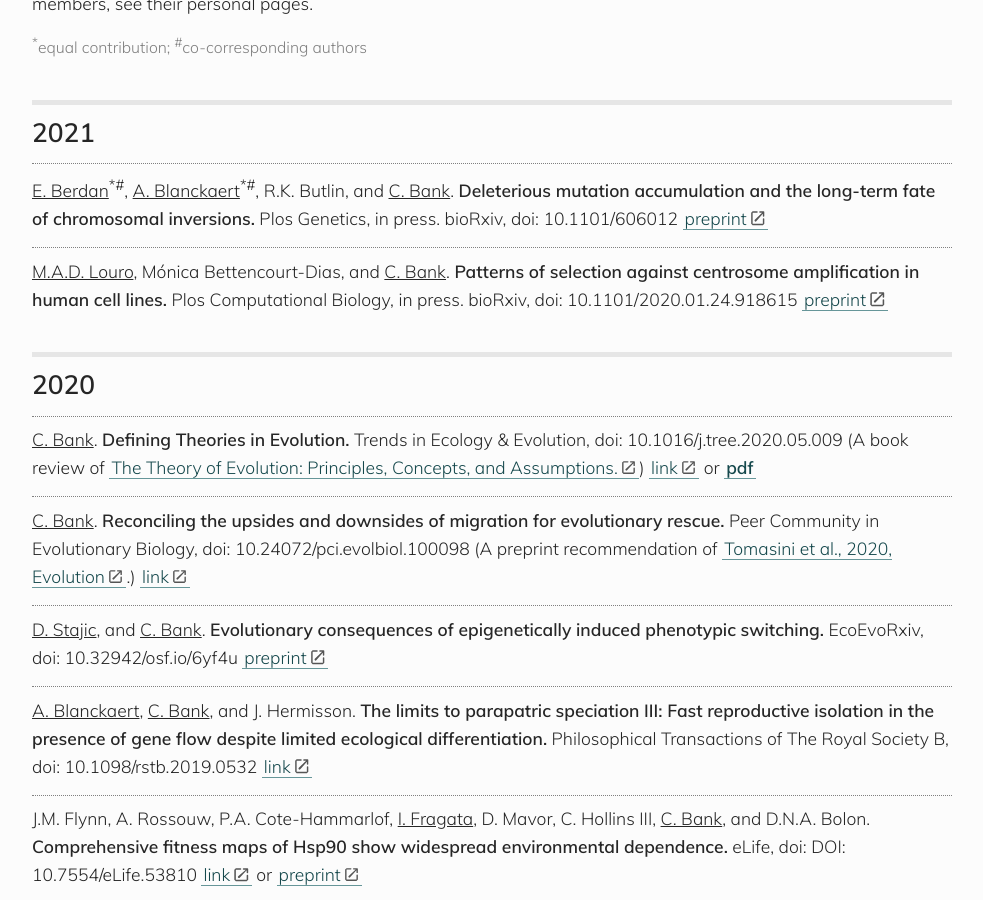
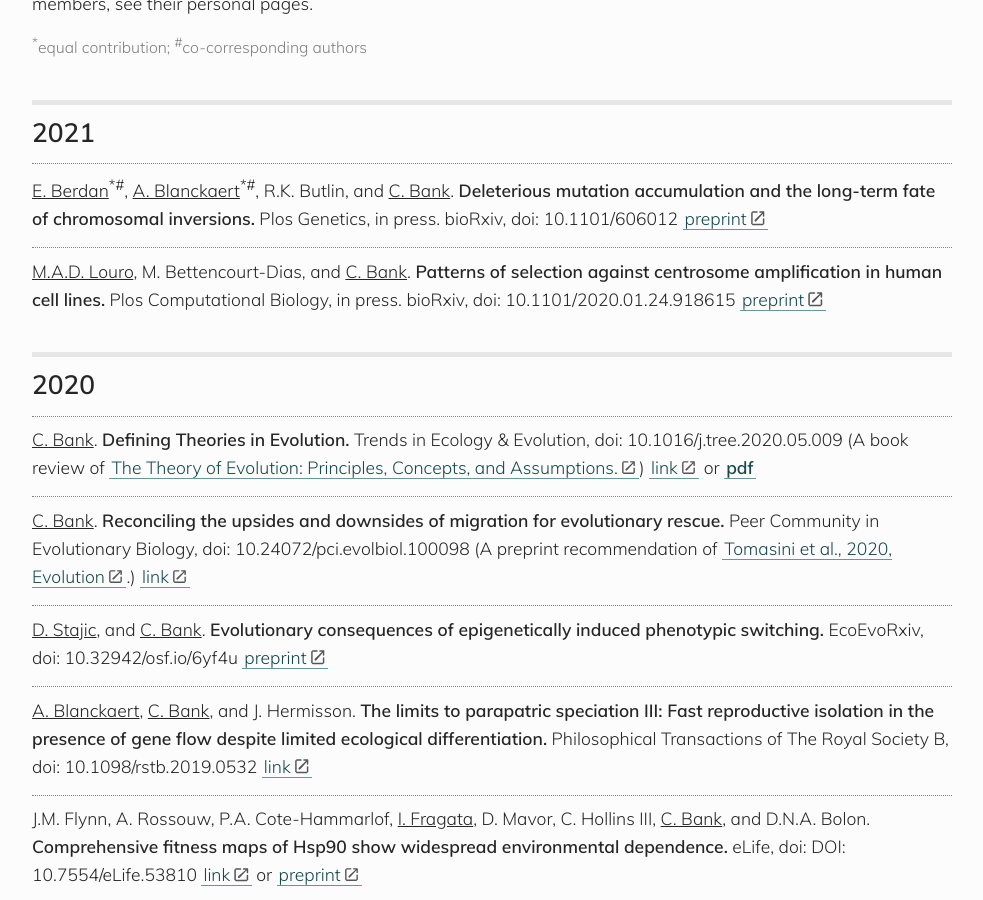
Before and after one commit to banklab/banklab.github.io, a Jekyll site: the page built from publications.md, in a window 1280 px wide and 900 px high, scrolled down 503 px. Shown: the whole window, without its empty margins (148-1131 px from the left). Built offline with Jekyll 4.4.1, drawn with Linux system fonts in a browser that asks for light colours; some web fonts are replaced.

Commit message:
Update publications.md
Corrected inconsistency in author names

```diff
--- a/publications.md
+++ b/publications.md
@@ -24,7 +24,7 @@ https://kramdown.gettalong.org/syntax.html#html-blocks
 
 <u>E. Berdan</u><sup>*#</sup>, <u>A. Blanckaert</u><sup>*#</sup>, R.K. Butlin, and <u>C. Bank</u>. **Deleterious mutation accumulation and the long-term fate of chromosomal inversions.** Plos Genetics, in press. bioRxiv, doi: 10.1101/606012 [preprint](https://www.biorxiv.org/content/10.1101/606012v1)
 
-<u>M.A.D. Louro</u>, Mónica Bettencourt-Dias, and <u>C. Bank</u>. **Patterns of selection against centrosome amplification in human cell lines.** Plos Computational Biology, in press. bioRxiv, doi: 10.1101/2020.01.24.918615 [preprint](https://doi.org/10.1101/2020.01.24.918615)
+<u>M.A.D. Louro</u>, M. Bettencourt-Dias, and <u>C. Bank</u>. **Patterns of selection against centrosome amplification in human cell lines.** Plos Computational Biology, in press. bioRxiv, doi: 10.1101/2020.01.24.918615 [preprint](https://doi.org/10.1101/2020.01.24.918615)
 
 
 ## 2020
```
